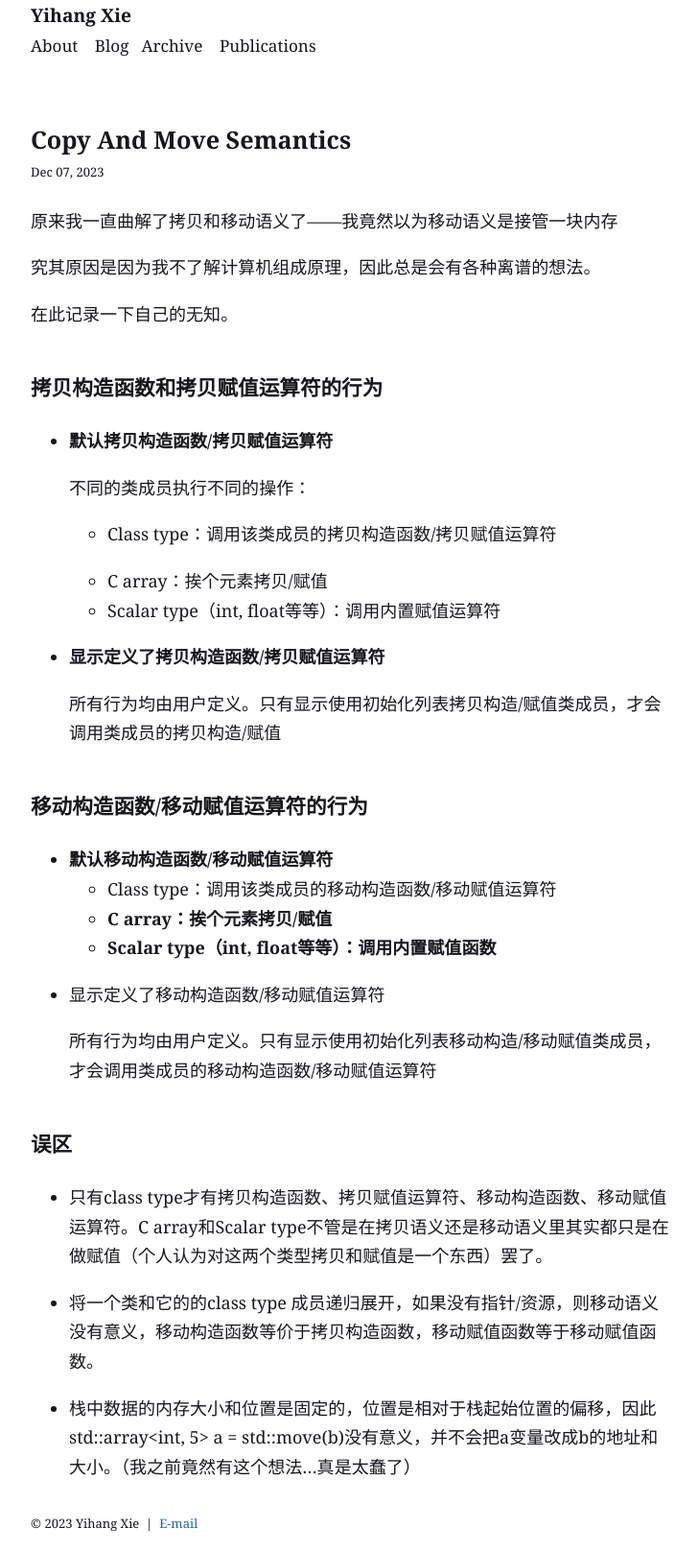
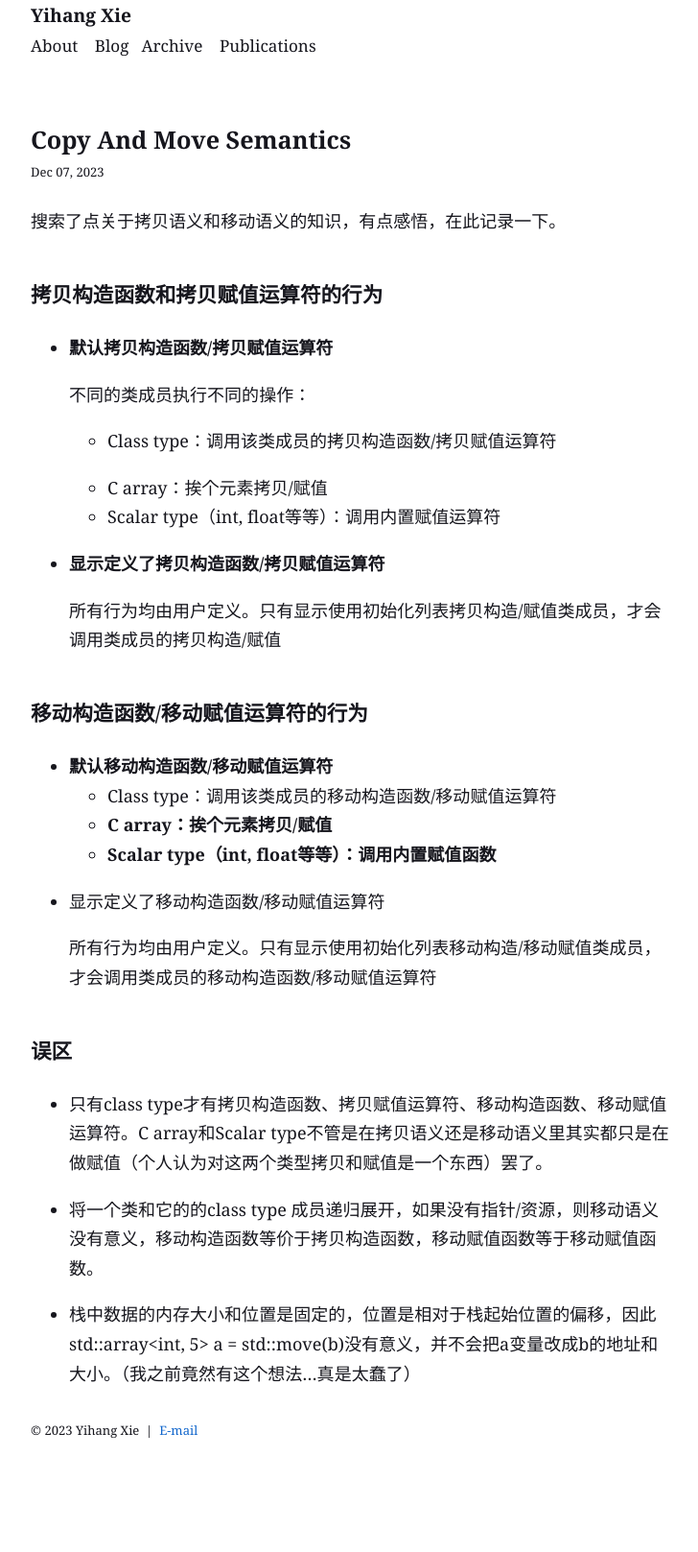
Before and after one commit to XieYHccc/XieYHccc.github.io, a Jekyll site: the page built from _posts/2023-12-07-Copy-And-Move-Semantics.md, in a window 1280 px wide. Shown: the whole page at 96% size, without its empty margins (275-1003 px from the left). Built offline with Jekyll 4.4.1, drawn with Linux system fonts in a browser that asks for light colours; some web fonts are replaced; after the commit the page ends 1520 px from its top, so only the background shows below that.

Commit message:
2023-12-07

```diff
--- a/_posts/2023-12-07-Copy-And-Move-Semantics.md
+++ b/_posts/2023-12-07-Copy-And-Move-Semantics.md
@@ -1,8 +1,4 @@
-原来我一直曲解了拷贝和移动语义了——我竟然以为移动语义是接管一块内存
-
-究其原因是因为我不了解计算机组成原理，因此总是会有各种离谱的想法。
-
-在此记录一下自己的无知。
+搜索了点关于拷贝语义和移动语义的知识，有点感悟，在此记录一下。
 
 ## 拷贝构造函数和拷贝赋值运算符的行为
 
```
Also changed, not shown: _posts/2023-12-07-Write-A-Math-Libraray-In-C++.md (+2 -0 lines).
